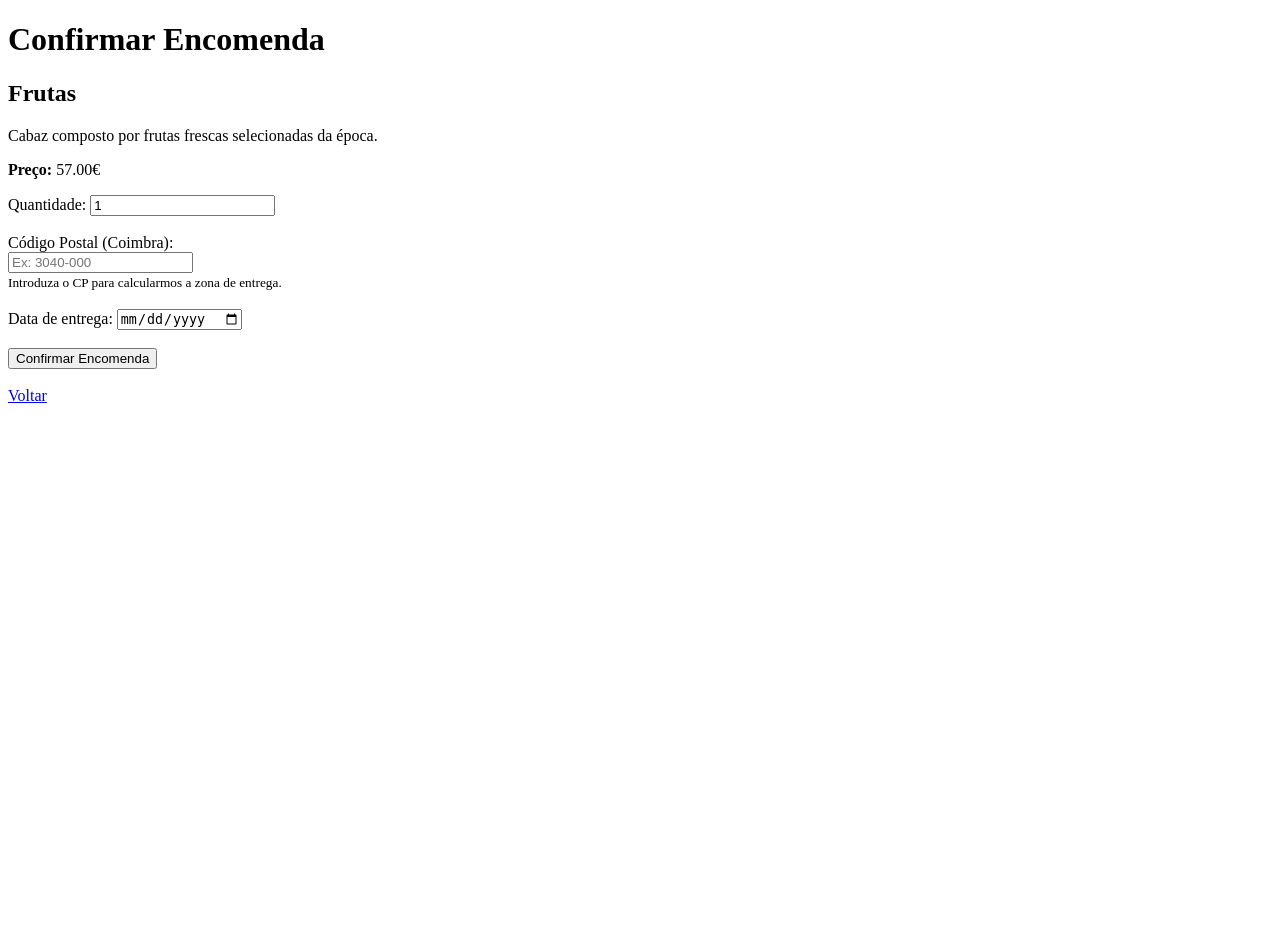
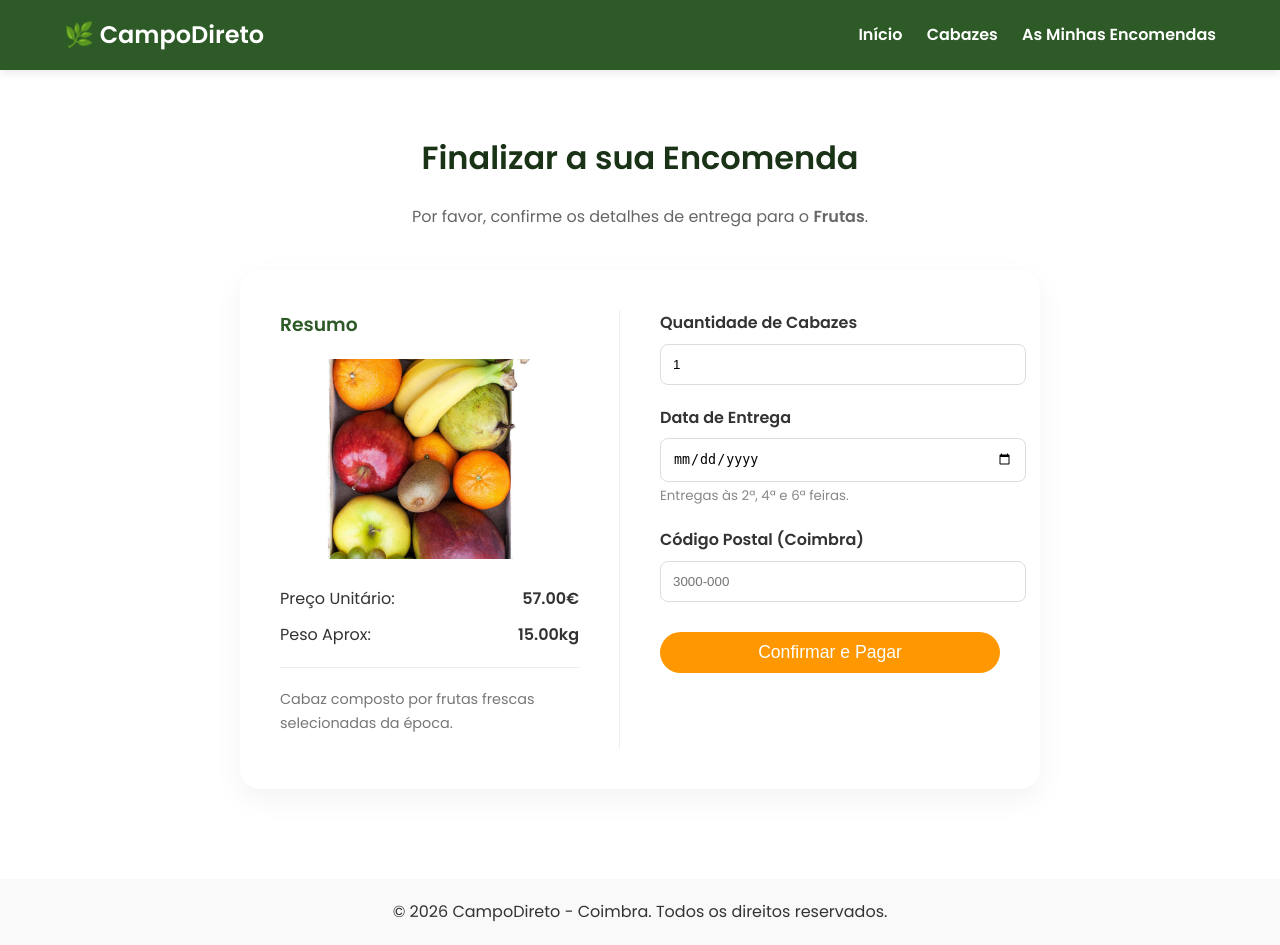
Before and after one commit to AtletaPt/Trabalho-PDI, a Django app: page /orders/encomendar/1/ in a window 1280 px wide. Before the commit the page ends 403 px from the top, so only its background shows below. Run offline with Django 5.2, Linux system fonts and the light colour scheme; data comes from the database, SQL or seed files in the repository.

Commit message:
mensagem descritiva

```diff
--- a/orders/templates/orders/encomenda.html
+++ b/orders/templates/orders/encomenda.html
@@ -1,56 +1,62 @@
-<!DOCTYPE html>
-<html>
-<head>
-    <title>Confirmar Encomenda</title>
-    <style>
-        .messages { list-style: none; padding: 0; margin-bottom: 20px; }
-        .message { padding: 10px; border-radius: 4px; margin-bottom: 5px; }
-        .error { background-color: #f8d7da; color: #721c24; border: 1px solid #f5c6cb; }
-        .success { background-color: #d4edda; color: #155724; border: 1px solid #c3e6cb; }
-    </style>
-</head>
-<body>
+{% extends 'base.html' %}
 
-    <h1>Confirmar Encomenda</h1>
+{% block content %}
+<div style="max-width: 800px; margin: 0 auto;">
+    <div style="text-align: center; margin-bottom: 40px;">
+        <h1 style="color: #1a3317;">Finalizar a sua Encomenda</h1>
+        <p style="color: #666;">Por favor, confirme os detalhes de entrega para o <strong>{{ cabaz.get_name_display }}</strong>.</p>
+    </div>
 
-    {% if messages %}
-    <ul class="messages">
-        {% for message in messages %}
-        <li class="message {{ message.tags }}">
-            {{ message }}
-        </li>
-        {% endfor %}
-    </ul>
-    {% endif %}
+    <div style="display: grid; grid-template-columns: 1fr 1fr; gap: 40px; background: white; padding: 40px; border-radius: 20px; box-shadow: 0 10px 30px rgba(0,0,0,0.05);">
 
-    <h2>{{ cabaz.get_name_display }}</h2>
-    <p>{{ cabaz.description }}</p>
-    <p><strong>Preço:</strong> {{ cabaz.price }}€</p>
+        <div style="border-right: 1px solid #eee; padding-right: 40px;">
+            <h3 style="color: #2d5a27; margin-top: 0;">Resumo</h3>
+            {% if cabaz.image %}
+                <img src="{{ cabaz.image.url }}" style="width: 100%; height: 200px; object-fit: cover; border-radius: 12px; margin-bottom: 20px;">
+            {% endif %}
+            <div style="display: flex; justify-content: space-between; margin-bottom: 10px;">
+                <span>Preço Unitário:</span>
+                <strong>{{ cabaz.price }}€</strong>
+            </div>
+            <div style="display: flex; justify-content: space-between;">
+                <span>Peso Aprox:</span>
+                <strong>{{ cabaz.weight }}kg</strong>
+            </div>
+            <hr style="border: 0; border-top: 1px solid #eee; margin: 20px 0;">
+            <p style="font-size: 0.9rem; color: #777;">{{ cabaz.description }}</p>
+        </div>
 
-    <form method="POST" action="/orders/confirmar/{{ cabaz.id }}/">
-        {% csrf_token %}
+        <div>
+            <form method="POST" action="{% url 'confirmar_encomenda' cabaz.id %}">
+                {% csrf_token %}
 
-        <label>Quantidade:</label>
-        <input type="number" name="quantity" value="1" min="1">
+                <div style="margin-bottom: 20px;">
+                    <label style="display: block; margin-bottom: 8px; font-weight: 600;">Quantidade de Cabazes</label>
+                    <input type="number" name="quantity" value="1" min="1" style="width: 100%; padding: 12px; border: 1px solid #ddd; border-radius: 8px;">
+                </div>
 
-        <br><br>
+                <div style="margin-bottom: 20px;">
+                    <label style="display: block; margin-bottom: 8px; font-weight: 600;">Data de Entrega</label>
+                    <input type="date" name="delivery_date" min="{{ hoje|date:'Y-m-d' }}" required style="width: 100%; padding: 12px; border: 1px solid #ddd; border-radius: 8px;">
+                    <small style="color: #888;">Entregas às 2ª, 4ª e 6ª feiras.</small>
+                </div>
 
-        <label>Código Postal (Coimbra):</label><br>
-        <input type="text" name="zip_code" placeholder="Ex: 3040-000" pattern="\d{4}-\d{3}" title="Formato: 0000-000" required>
-        <br><small>Introduza o CP para calcularmos a zona de entrega.</small>
+                <div style="margin-bottom: 30px;">
+                    <label style="display: block; margin-bottom: 8px; font-weight: 600;">Código Postal (Coimbra)</label>
+                    <input type="text" name="zip_code" placeholder="3000-000" required style="width: 100%; padding: 12px; border: 1px solid #ddd; border-radius: 8px;">
+                </div>
 
-        <br><br>
+                {% if messages %}
+                    {% for message in messages %}
+                        <div style="padding: 10px; margin-bottom: 20px; border-radius: 8px; background: #ffebee; color: #c62828; font-size: 0.9rem;">
+                            {{ message }}
+                        </div>
+                    {% endfor %}
+                {% endif %}
 
-        <label>Data de entrega:</label>
-        <input type="date" name="delivery_date" min="{{ hoje }}" required>
-
-        <br><br>
-
-        <button type="submit">Confirmar Encomenda</button>
-    </form>
-
-    <br>
-    <a href="/cabazes/">Voltar</a>
-
-</body>
-</html>
+                <button type="submit" class="btn" style="width: 100%; font-size: 1.1rem;">Confirmar e Pagar</button>
+            </form>
+        </div>
+    </div>
+</div>
+{% endblock %}
```
Also changed, not shown: static/images/logo.png (added).
